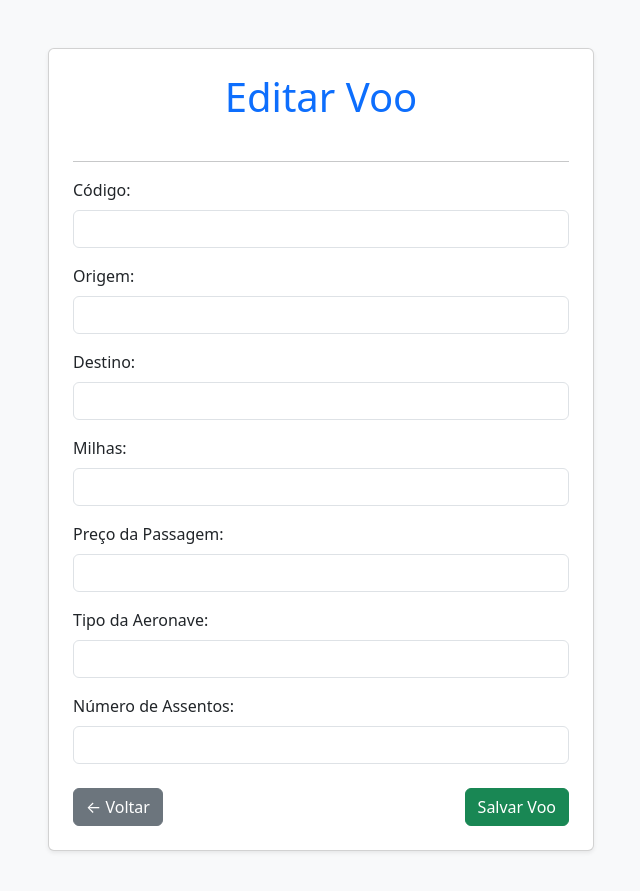
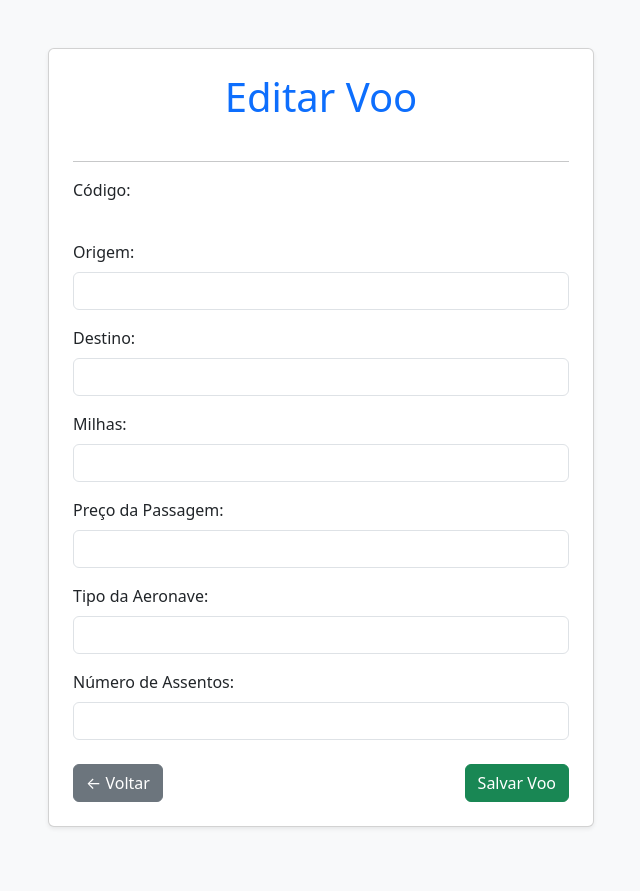
Before and after one commit to zabeldsc/LinhasAereaEDII, a Flask app: template app/templates/admin/voo_edit.html in a window 1280 px wide. Shown: the part 56-947 px from the top of the page, without its empty margins (319-959 px from the left). Run offline with Flask 3, Linux system fonts and the light colour scheme; the template is opened without the code that fills it, so the values that code supplies are empty.

Commit message:
feat: não é possível editar o código do voo

```diff
--- a/app/blueprints/admin_bp.py
+++ b/app/blueprints/admin_bp.py
@@ -134,7 +134,7 @@ def edit_voo(voo_id):
 
     if request.method == "POST":
         voos[voo_id] = {
-            "codigo": request.form["codigo"],
+            "codigo": voo["codigo"],
             "origem": request.form["origem"],
             "destino": request.form["destino"],
             "milhas": request.form["milhas"],
--- a/app/templates/admin/voo_edit.html
+++ b/app/templates/admin/voo_edit.html
@@ -12,8 +12,10 @@
             <form action="{{ url_for('admin.edit_voo', voo_id=voo_id) }}" method="POST">
 
                 <div class="mb-3">
-                    <label for="codigo" class="form-label">Código:</label>
-                    <input type="text" name="codigo" id="codigo" class="form-control" value="{{ voo.codigo }}" required>
+                    <label class="form-label">Código:</label>
+                    <p class="form-control-plaintext">
+                        <strong>{{ voo.codigo }}</strong>
+                    </p>
                 </div>
 
                 <div class="mb-3">
```
